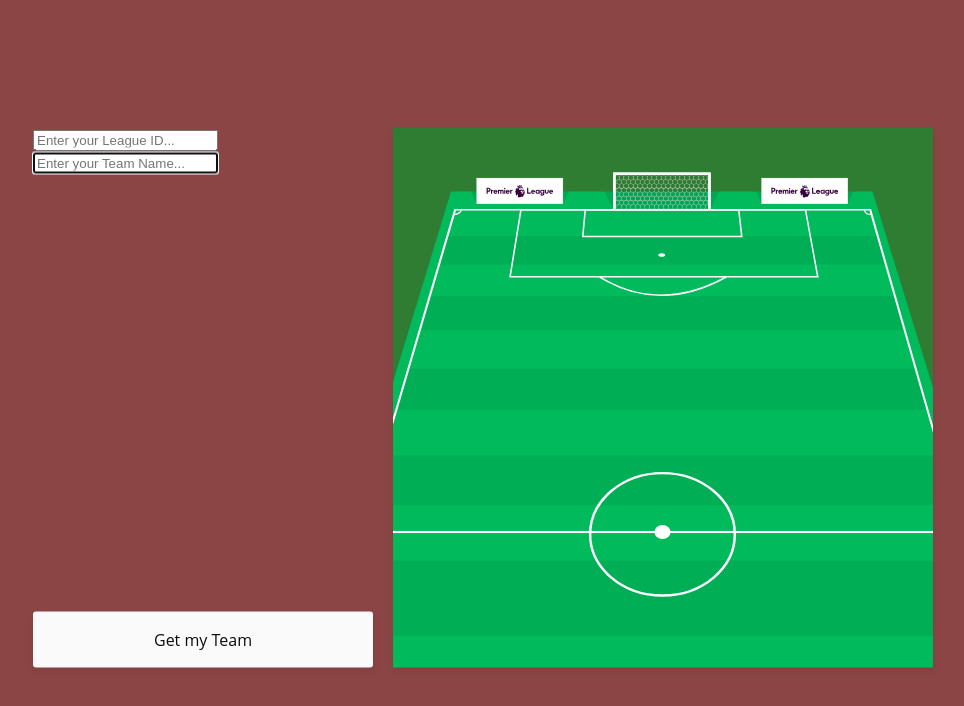
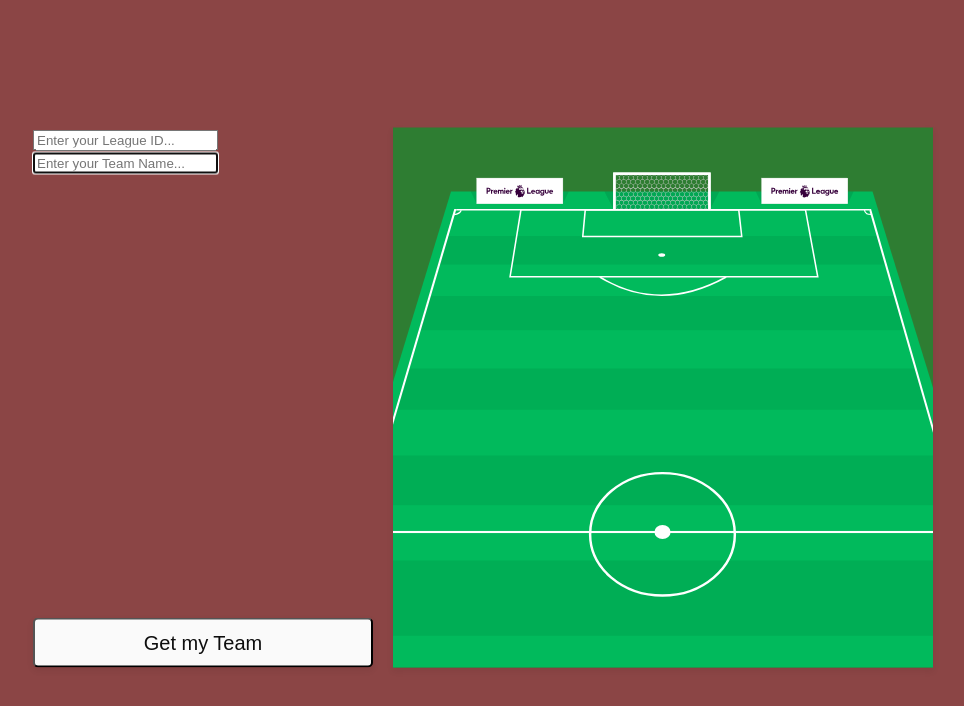
Before and after one commit to jrandj/FPL-draft-picker, a React (Create React App) app in the folder ui/: page / in a window 1280 px wide. Shown: the top 706 px of the page, without its empty margins (157-1121 px from the left). Built offline with nearby package versions, Linux system fonts and the light colour scheme; the HTML template or start-up script is replaced by a standard one.

Commit message:
Add UI progress

```diff
--- a/ui/src/App.css
+++ b/ui/src/App.css
@@ -80,3 +80,32 @@ h1 {
   cursor: pointer;
   box-shadow: 0 3px 6px 1px rgba(0, 0, 0, 0.06);
 }
+
+/* .Submit .CTA {
+  position: relative;
+  display: block;
+  width: 100%;
+  margin-top: 15px;
+  line-height: 56px;
+  text-align: center;
+  background: #fafafa;
+  border-radius: 3px;
+  text-decoration: none;
+  color: rgba(0, 0, 0, 0.95);
+  cursor: pointer;
+  box-shadow: 0 3px 6px 1px rgba(0, 0, 0, 0.06);
+} */
+
+.Submit .CTA {
+  position: relative;
+  display: block;
+  width: 100%;
+  background: #fafafa;
+  color: rgba(0, 0, 0, 0.95);
+  font-size: 20px;
+  line-height: 26px;
+  padding: 10px 60px;
+  border-radius: 5px;
+  margin-top: 15px;
+  cursor: pointer;
+}
--- a/ui/src/App.js
+++ b/ui/src/App.js
@@ -24,6 +24,12 @@ export default class App extends React.Component {
     console.log("App.js teamName is: " + this.state.teamName);
   };
 
+  getPlayers = () => {
+    console.log("getPlayers()");
+    console.log("App.js League ID is: " + this.state.leagueID);
+    console.log("App.js teamName is: " + this.state.teamName);
+  };
+
   render() {
     return (
       <div id="app" className="App">
@@ -32,7 +38,11 @@ export default class App extends React.Component {
             setLeagueID={this.setLeagueID}
             setTeamName={this.setTeamName}
           />
-          <Submit />
+          <Submit
+            getPlayers={this.getPlayers}
+            // setLeagueID={this.setLeagueID}
+            // setTeamName={this.setTeamName}
+          />
         </div>
         <Pitch />
       </div>
--- a/ui/src/components/Submit.js
+++ b/ui/src/components/Submit.js
@@ -1,13 +1,23 @@
 import React from "react";
 
 export default class Submit extends React.Component {
+  constructor(props) {
+    super(props);
+  }
+
   render() {
-    let getMyTeam = null;
-    getMyTeam = (
-      <a title="Get my Team" className="CTA">
-        Get my Team
-      </a>
+    const onClick = (event) => {
+      this.props.getPlayers();
+      //   this.props.setLeagueID("");
+      //   this.props.setTeamName("");
+    };
+
+    return (
+      <div className="Submit">
+        <button className="CTA" onClick={onClick}>
+          Get my Team
+        </button>
+      </div>
     );
-    return <div className="Submit">{getMyTeam}</div>;
   }
 }
```
Also changed, not shown: 1 other file (tests, documents, lock files or other folders).
